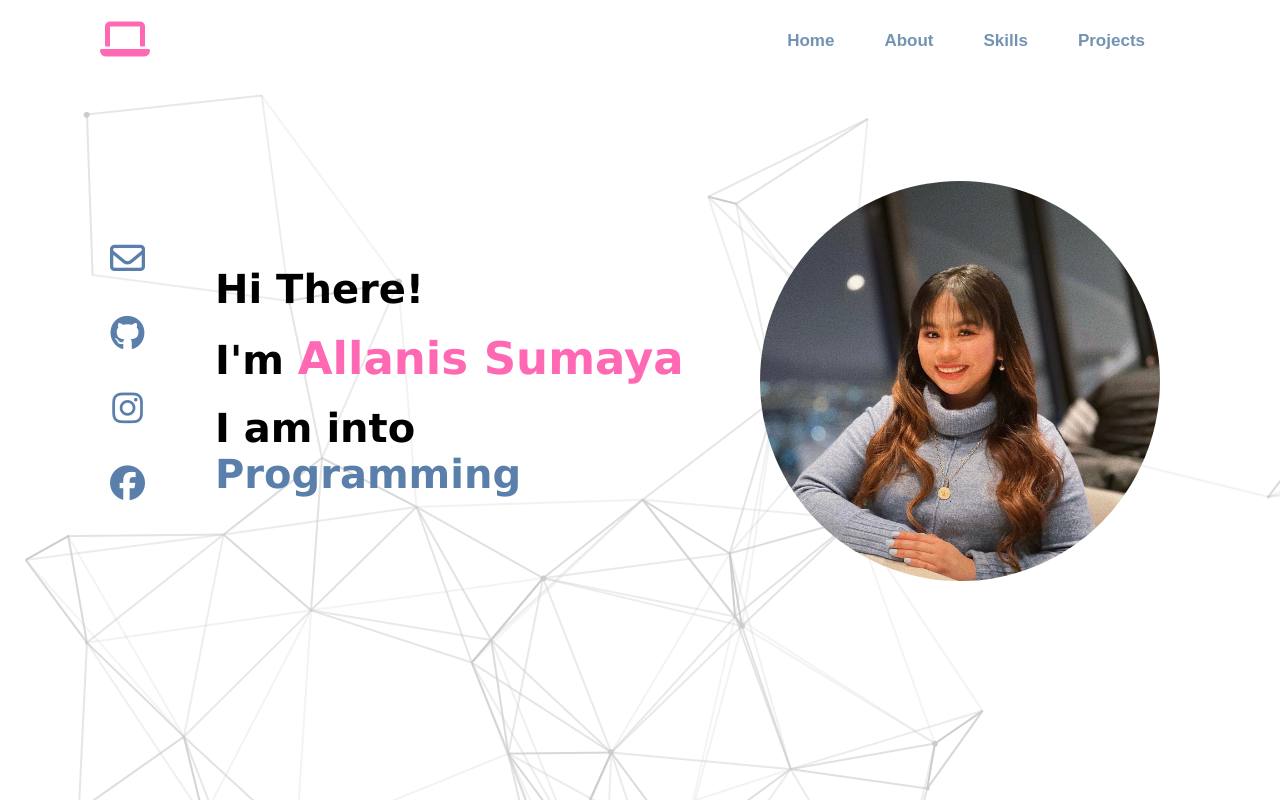
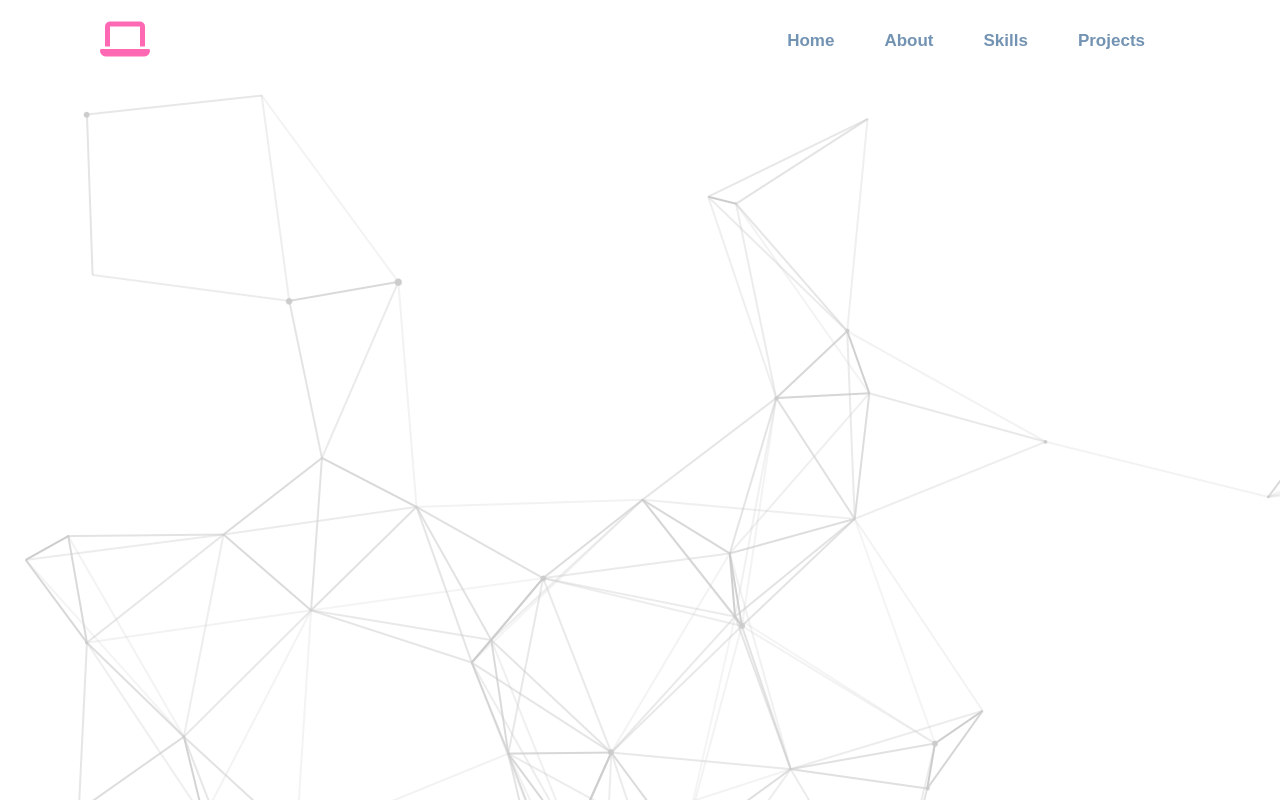
Before and after one commit to electruh/Portfolio, a React (Create React App) app: page / in a window 1280 px wide. Built offline with nearby package versions, Linux system fonts and the light colour scheme.

Commit message:
Added route

```diff
--- a/package.json
+++ b/package.json
@@ -17,7 +17,7 @@
     "react-bootstrap": "^2.10.1",
     "react-dom": "^18.2.0",
     "react-router-dom": "^6.21.1",
-    "react-scripts": "5.0.1",
+    "react-scripts": "^5.0.1",
     "react-slick": "^0.30.2",
     "slick-carousel": "^1.8.1",
     "web-vitals": "^2.1.4"
--- a/src/App.js
+++ b/src/App.js
@@ -25,7 +25,7 @@ const App = () => {
                     <Route path="/about" element={<About />} />
                     <Route path="/skills" element={<Skills />} />
                     <Route path="/contact" element={<Contact />} />
-                    <Route path="/" element={<MainContent />} />
+                    {/*<Route path="/" element={<MainContent />} />*/}
                     <Route path="/documentation" element={<DocumentationPage/>} />
                 </Routes>
             </div>
```
Also changed, not shown: 1 other file (tests, documents, lock files or other folders).
